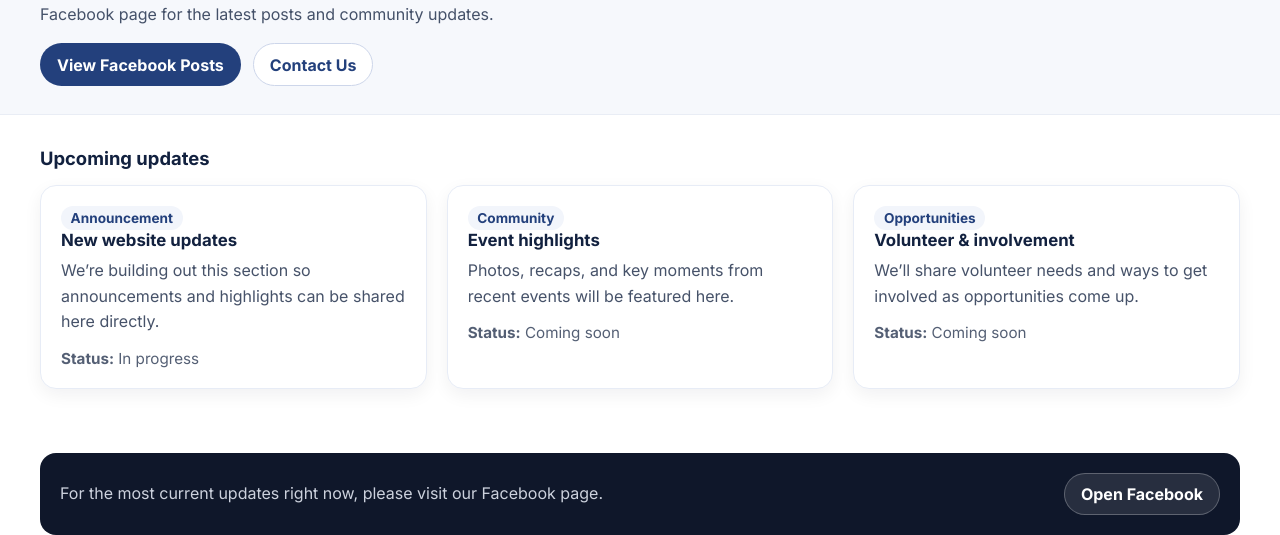
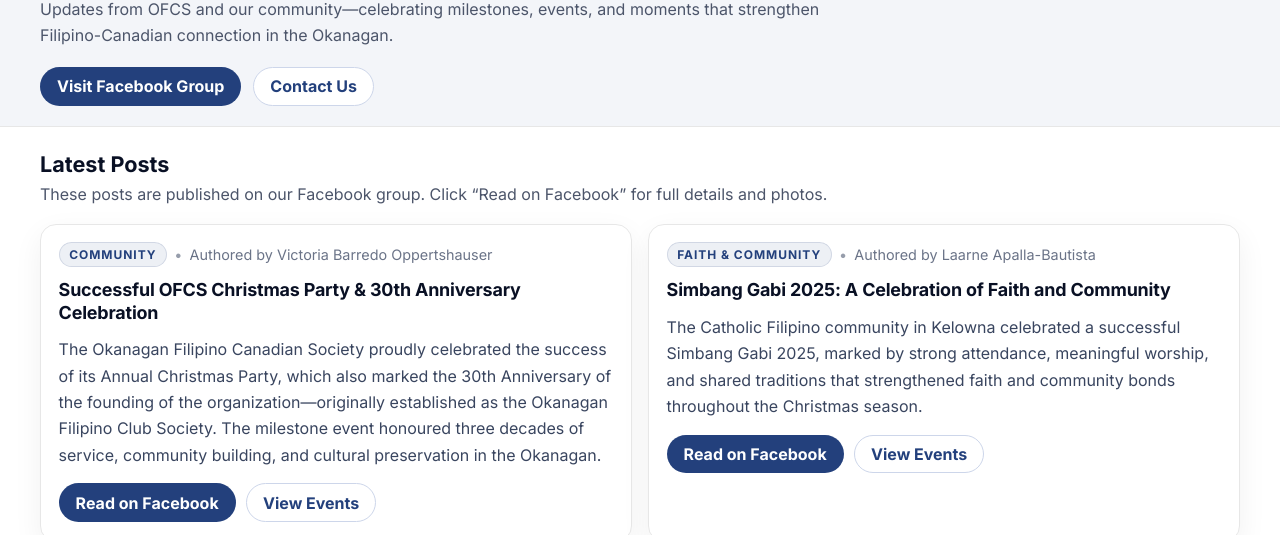
Before and after one commit to dylanr150/okanagan-filipino-canadian-society-website, a plain HTML site: page news.html in a window 1280 px wide. Shown: the part 265-800 px from the top of the page. Drawn offline with Linux system fonts and the light colour scheme.

Commit message:
Updates news
Also minor changes to match made to about us

```diff
--- /dev/null
+++ b/assets/css/news.css
@@ -0,0 +1,251 @@
+/* =========================================================
+   NEWS PAGE
+   Matches theme used on Events/Home
+========================================================= */
+
+.page-content {
+  padding-bottom: 2.25rem;
+}
+
+/* Buttons (safe local fallback if needed) */
+.btn {
+  display: inline-flex;
+  align-items: center;
+  justify-content: center;
+  padding: 0.65rem 1rem;
+  border-radius: 999px;
+  font-weight: 700;
+  text-decoration: none;
+  border: 1px solid transparent;
+  line-height: 1;
+}
+
+.btn.primary {
+  background: #23407c;
+  color: #ffffff;
+}
+
+.btn.primary:hover {
+  filter: brightness(0.95);
+}
+
+.btn.secondary {
+  background: #ffffff;
+  color: #23407c;
+  border-color: #cdd6ea;
+}
+
+.btn.secondary:hover {
+  background: #f2f5fb;
+}
+
+/* HERO */
+.page-hero {
+  padding: 2rem 0 1.25rem;
+  background: #f3f5f9;
+  border-bottom: 1px solid #e7e7e7;
+}
+
+.hero-inner {
+  max-width: 80ch;
+}
+
+.eyebrow {
+  margin: 0 0 0.5rem;
+  font-weight: 700;
+  letter-spacing: 0.06em;
+  text-transform: uppercase;
+  font-size: 0.75rem;
+  opacity: 0.8;
+  color: #23407c;
+}
+
+.page-hero h1 {
+  margin: 0 0 0.65rem;
+  font-size: clamp(1.85rem, 3vw, 2.45rem);
+  line-height: 1.15;
+  color: #091024;
+}
+
+.herop {
+  margin: 0 0 1.15rem;
+  line-height: 1.65;
+  color: #4c556a;
+}
+
+.hero-actions {
+  display: flex;
+  gap: 0.75rem;
+  flex-wrap: wrap;
+}
+
+/* SECTION */
+.section {
+  padding: 1.5rem 0;
+}
+
+.section-head {
+  display: grid;
+  gap: 0.35rem;
+  margin-bottom: 1rem;
+}
+
+.section-title {
+  margin: 0;
+  font-size: 1.35rem;
+  color: #091024;
+}
+
+.section-subtitle {
+  margin: 0;
+  color: #4c556a;
+  line-height: 1.6;
+  max-width: 90ch;
+}
+
+/* NEWS GRID */
+.news-grid {
+  display: grid;
+  grid-template-columns: repeat(2, 1fr);
+  gap: 1rem;
+}
+
+.news-card {
+  background: #ffffff;
+  border: 1px solid #e7e7e7;
+  box-shadow: 0 10px 30px rgba(10, 20, 40, 0.06);
+  border-radius: 16px;
+}
+
+.news-card-inner {
+  padding: 1.1rem 1.1rem 1.2rem;
+  display: grid;
+  gap: 0.75rem;
+}
+
+.news-meta {
+  display: flex;
+  flex-wrap: wrap;
+  align-items: center;
+  gap: 0.45rem;
+  color: #6b7488;
+  font-size: 0.9rem;
+}
+
+.meta-pill {
+  display: inline-flex;
+  align-items: center;
+  padding: 0.25rem 0.6rem;
+  border-radius: 999px;
+  font-size: 0.75rem;
+  font-weight: 800;
+  letter-spacing: 0.08em;
+  text-transform: uppercase;
+  color: #23407c;
+  background: rgba(35, 64, 124, 0.08);
+  border: 1px solid rgba(35, 64, 124, 0.14);
+}
+
+.meta-dot {
+  opacity: 0.7;
+}
+
+.meta-author {
+  color: #6b7488;
+}
+
+.news-title {
+  margin: 0;
+  color: #091024;
+  font-size: 1.12rem;
+  letter-spacing: -0.01em;
+  line-height: 1.25;
+}
+
+.news-excerpt {
+  margin: 0;
+  color: #39455f;
+  line-height: 1.65;
+}
+
+.news-actions {
+  display: flex;
+  flex-wrap: wrap;
+  gap: 0.65rem;
+  margin-top: 0.2rem;
+}
+
+/* MEDIA RELEASE CARD */
+.media {
+  background: #f6f8fc;
+  border-top: 1px solid #e7e7e7;
+}
+
+.media-card {
+  background: #ffffff;
+  border: 1px solid #e7e7e7;
+  box-shadow: 0 10px 30px rgba(10, 20, 40, 0.06);
+  border-radius: 16px;
+  overflow: hidden;
+}
+
+.media-card-inner {
+  display: grid;
+  grid-template-columns: 1.05fr 0.95fr;
+}
+
+.media-copy {
+  padding: 1.1rem 1.1rem 1.2rem;
+  display: grid;
+  gap: 0.75rem;
+}
+
+.media-embed {
+  border-left: 1px solid #e7e7e7;
+  background: #f3f5f9;
+  padding: 1rem;
+  display: grid;
+  align-items: center;
+}
+
+.video-frame {
+  width: 100%;
+  aspect-ratio: 16 / 9;
+  border-radius: 14px;
+  overflow: hidden;
+  border: 1px solid #e7e7e7;
+  box-shadow: 0 10px 22px rgba(10, 20, 40, 0.06);
+  background: #000;
+}
+
+.video-frame iframe {
+  width: 100%;
+  height: 100%;
+  display: block;
+}
+
+/* =========================================================
+   RESPONSIVE
+========================================================= */
+
+@media (max-width: 980px) {
+  .news-grid {
+    grid-template-columns: 1fr;
+  }
+
+  .media-card-inner {
+    grid-template-columns: 1fr;
+  }
+
+  .media-embed {
+    border-left: none;
+    border-top: 1px solid #e7e7e7;
+  }
+}
+
+@media (max-width: 520px) {
+  .news-card-inner,
+  .media-copy {
+    padding: 0.95rem;
+  }
+}
--- a/assets/css/services.css
+++ b/assets/css/services.css
@@ -0,0 +1,293 @@
+/* =========================================================
+   SERVICES PAGE
+   (Scoped styles so your header/footer stay unchanged)
+========================================================= */
+
+.page-content {
+  padding-bottom: 2.25rem;
+}
+
+/* Buttons (keep consistent with your theme) */
+.btn {
+  display: inline-flex;
+  align-items: center;
+  justify-content: center;
+  padding: 0.7rem 1.05rem;
+  border-radius: 999px;
+  font-weight: 700;
+  text-decoration: none;
+  border: 1px solid transparent;
+  line-height: 1;
+}
+
+.btn.primary {
+  background: #23407c;
+  color: #ffffff;
+  box-shadow: 0 12px 28px rgba(35, 64, 124, 0.18);
+}
+
+.btn.primary:hover {
+  filter: brightness(0.95);
+}
+
+.btn.secondary {
+  background: #ffffff;
+  color: #23407c;
+  border-color: #d7deee;
+  box-shadow: 0 10px 24px rgba(10, 20, 40, 0.06);
+}
+
+.btn.secondary:hover {
+  background: rgba(35, 64, 124, 0.06);
+}
+
+/* =========================================================
+   HERO
+========================================================= */
+
+.services-hero {
+  padding: 2.25rem 0 1.75rem;
+  background: #f6f8fc;
+  border-bottom: 1px solid #e7e7e7;
+}
+
+.services-hero-inner {
+  max-width: 90ch;
+}
+
+.intro-eyebrow {
+  margin: 0 0 0.5rem;
+  font-weight: 700;
+  letter-spacing: 0.06em;
+  text-transform: uppercase;
+  font-size: 0.75rem;
+  opacity: 0.8;
+  color: #23407c;
+}
+
+
+.services-hero h1 {
+  margin: 0 0 0.85rem;
+  font-size: clamp(1.9rem, 3.2vw, 2.7rem);
+  letter-spacing: -0.02em;
+  color: #091024;
+  line-height: 1.1;
+}
+
+.services-hero .lead {
+  margin: 0 0 1.25rem;
+  color: #39455f;
+  line-height: 1.7;
+  font-size: 1.05rem;
+}
+
+.hero-actions {
+  display: flex;
+  gap: 0.75rem;
+  flex-wrap: wrap;
+  margin-bottom: 1rem;
+}
+
+.hero-highlights {
+  display: flex;
+  gap: 0.6rem;
+  flex-wrap: wrap;
+}
+
+.pill {
+  background: #f3f5f9;
+  border: 1px solid #e7e7e7;
+  border-radius: 999px;
+  padding: 0.55rem 0.8rem;
+  font-weight: 700;
+  color: #12213f;
+  font-size: 0.92rem;
+}
+
+/* =========================================================
+   SECTION HEAD
+========================================================= */
+
+.section {
+  padding: 2rem 0;
+}
+
+.section-head {
+  display: grid;
+  gap: 0.4rem;
+  margin-bottom: 1rem;
+}
+
+.section-head h2 {
+  margin: 0;
+  color: #091024;
+  font-size: 1.55rem;
+  letter-spacing: -0.01em;
+}
+
+.section-head p {
+  margin: 0;
+  color: #6b7488;
+  line-height: 1.65;
+  max-width: 95ch;
+}
+
+/* =========================================================
+   4 CATEGORY CARDS
+========================================================= */
+
+.service-categories {
+  margin-top: 1rem;
+  display: grid;
+  grid-template-columns: repeat(4, 1fr);
+  gap: 1rem;
+}
+
+.service-cat {
+  background: #ffffff;
+  border: 1px solid #e7e7e7;
+  border-radius: 16px;
+  padding: 1.15rem 1.15rem 1.25rem;
+  box-shadow: 0 10px 30px rgba(10, 20, 40, 0.06);
+  display: grid;
+  gap: 0.75rem;
+}
+
+.service-cat-top {
+  display: grid;
+  gap: 0.25rem;
+}
+
+.service-cat h3 {
+  margin: 0;
+  color: #091024;
+  font-size: 1.05rem;
+  letter-spacing: -0.01em;
+}
+
+.tagline {
+  margin: 0;
+  font-weight: 800;
+  font-size: 0.85rem;
+  color: #23407c;
+  letter-spacing: 0.04em;
+}
+
+.service-cat-desc {
+  margin: 0;
+  color: #39455f;
+  line-height: 1.6;
+}
+
+.mini-list {
+  margin: 0;
+  padding-left: 1.1rem;
+  color: #39455f;
+  line-height: 1.65;
+}
+
+.mini-list li {
+  margin: 0.25rem 0;
+}
+
+/* =========================================================
+   FULL SERVICE LIST (7 items)
+========================================================= */
+
+.service-list {
+  margin-top: 1rem;
+  display: grid;
+  gap: 0.95rem;
+}
+
+.service-item {
+  background: #ffffff;
+  border: 1px solid #e7e7e7;
+  border-radius: 16px;
+  overflow: hidden;
+  box-shadow: 0 10px 30px rgba(10, 20, 40, 0.06);
+}
+
+.service-item-head {
+  padding: 1rem 1.15rem;
+  border-bottom: 1px solid #e7e7e7;
+  background: linear-gradient(to bottom, #ffffff, #fbfcff);
+}
+
+.service-item-head h3 {
+  margin: 0;
+  color: #091024;
+  font-size: 1.1rem;
+  letter-spacing: -0.01em;
+}
+
+.service-item-body {
+  padding: 0.95rem 1.15rem 1.15rem;
+}
+
+.bullets {
+  margin: 0;
+  padding-left: 1.15rem;
+  color: #39455f;
+  line-height: 1.7;
+}
+
+.bullets li {
+  margin: 0.45rem 0;
+}
+
+.bullets strong {
+  color: #12213f;
+}
+
+/* =========================================================
+   CTA
+========================================================= */
+
+.services-cta {
+  margin-top: 1.5rem;
+  border-radius: 16px;
+  border: 1px solid rgba(237, 27, 38, 0.2);
+  background: #fff7f8;
+  padding: 1.25rem;
+  display: flex;
+  align-items: center;
+  justify-content: space-between;
+  gap: 1rem;
+  flex-wrap: wrap;
+}
+
+.services-cta h2 {
+  margin: 0 0 0.25rem;
+  color: #091024;
+  font-size: 1.25rem;
+}
+
+.services-cta p {
+  margin: 0;
+  color: #39455f;
+  line-height: 1.6;
+  max-width: 70ch;
+}
+
+/* =========================================================
+   RESPONSIVE
+========================================================= */
+
+@media (max-width: 1100px) {
+  .service-categories {
+    grid-template-columns: repeat(2, 1fr);
+  }
+}
+
+@media (max-width: 720px) {
+  .service-categories {
+    grid-template-columns: 1fr;
+  }
+
+  .service-item-head,
+  .service-item-body {
+    padding-left: 0.95rem;
+    padding-right: 0.95rem;
+  }
+}
--- a/news.html
+++ b/news.html
@@ -10,7 +10,7 @@
 
 
         <link rel="stylesheet" href="assets/css/main.css">
-        <link rel="stylesheet" href="assets/css/filler.css">
+        <link rel="stylesheet" href="assets/css/news.css">
         <link rel="preconnect" href="https://fonts.googleapis.com">
         <link rel="preconnect" href="https://fonts.gstatic.com" crossorigin>
         <link href="https://fonts.googleapis.com/css2?family=Inter:wght@400;500;700&display=swap" rel="stylesheet">
@@ -103,68 +103,155 @@
     </div>
     </header>
 
-        <main class = "page-content">
-            <section class="page-hero">
-                <div class="container">
-                <h1>News & Updates</h1>
-                <p>
-                    Updates and announcements will be posted here soon. In the meantime, please refer to our Facebook page
-                    for the latest posts and community updates.
+     <main class="page-content">
+        <!-- HERO -->
+        <section class="page-hero" aria-label="News hero">
+            <div class="container">
+            <div class="hero-inner">
+                <p class="eyebrow">News & Updates</p>
+                <h1>Community Highlights</h1>
+                <p class="herop">
+                Updates from OFCS and our community—celebrating milestones, events, and moments that strengthen Filipino-Canadian
+                connection in the Okanagan.
                 </p>
 
                 <div class="hero-actions">
-                    <a class="btn primary" href="https://www.facebook.com/groups/okanaganfilipinoclub" target="_blank" rel="noopener">View Facebook Posts</a>
-                    <a class="btn secondary" href="contact_us.html">Contact Us</a>
+                <a class="btn primary" href="https://www.facebook.com/groups/okanaganfilipinoclub" target="_blank" rel="noopener">
+                    Visit Facebook Group
+                </a>
+                <a class="btn secondary" href="contact_us.html">Contact Us</a>
                 </div>
-                </div>
-            </section>
+            </div>
+            </div>
+        </section>
 
-            <section class="section">
-                <div class="container">
-                <h2 class="section-title">Upcoming updates</h2>
+        <!-- NEWS LIST -->
+        <section class="section" aria-label="News posts">
+            <div class="container">
+            <div class="section-head">
+                <h2 class="section-title">Latest Posts</h2>
+                <p class="section-subtitle">
+                These posts are published on our Facebook group. Click “Read on Facebook” for full details and photos.
+                </p>
+            </div>
 
-                <div class="card-grid">
-                    <div class="card">
-                    <span class="badge">Announcement</span>
-                    <h3>New website updates</h3>
-                    <p>We’re building out this section so announcements and highlights can be shared here directly.</p>
-                    <div class="meta">
-                        <div><strong>Status:</strong> In progress</div>
-                    </div>
+            <div class="news-grid">
+                <!-- Post 1 -->
+                <article class="news-card">
+                <div class="news-card-inner">
+                    <div class="news-meta">
+                    <span class="meta-pill">Community</span>
+                    <span class="meta-dot">•</span>
+                    <span class="meta-author">Authored by Victoria Barredo Oppertshauser</span>
                     </div>
 
-                    <div class="card">
-                    <span class="badge">Community</span>
-                    <h3>Event highlights</h3>
-                    <p>Photos, recaps, and key moments from recent events will be featured here.</p>
-                    <div class="meta">
-                        <div><strong>Status:</strong> Coming soon</div>
+                    <h3 class="news-title">Successful OFCS Christmas Party &amp; 30th Anniversary Celebration</h3>
+
+                    <p class="news-excerpt">
+                    The Okanagan Filipino Canadian Society proudly celebrated the success of its Annual Christmas Party, which also marked
+                    the 30th Anniversary of the founding of the organization—originally established as the Okanagan Filipino Club Society.
+                    The milestone event honoured three decades of service, community building, and cultural preservation in the Okanagan.
+                    </p>
+
+                    <div class="news-actions">
+                    <a
+                        class="btn primary"
+                        href="https://www.facebook.com/groups/okanaganfilipinoclub/permalink/10161645067506363"
+                        target="_blank"
+                        rel="noopener"
+                    >
+                        Read on Facebook
+                    </a>
+                    <a class="btn secondary" href="events.html">View Events</a>
                     </div>
+                </div>
+                </article>
+
+                <!-- Post 2 -->
+                <article class="news-card">
+                <div class="news-card-inner">
+                    <div class="news-meta">
+                    <span class="meta-pill">Faith &amp; Community</span>
+                    <span class="meta-dot">•</span>
+                    <span class="meta-author">Authored by Laarne Apalla-Bautista</span>
                     </div>
 
-                    <div class="card">
-                    <span class="badge">Opportunities</span>
-                    <h3>Volunteer & involvement</h3>
-                    <p>We’ll share volunteer needs and ways to get involved as opportunities come up.</p>
-                    <div class="meta">
-                        <div><strong>Status:</strong> Coming soon</div>
+                    <h3 class="news-title">Simbang Gabi 2025: A Celebration of Faith and Community</h3>
+
+                    <p class="news-excerpt">
+                    The Catholic Filipino community in Kelowna celebrated a successful Simbang Gabi 2025, marked by strong attendance,
+                    meaningful worship, and shared traditions that strengthened faith and community bonds throughout the Christmas season.
+                    </p>
+
+                    <div class="news-actions">
+                    <a
+                        class="btn primary"
+                        href="https://www.facebook.com/groups/okanaganfilipinoclub/permalink/10161700633251363"
+                        target="_blank"
+                        rel="noopener"
+                    >
+                        Read on Facebook
+                    </a>
+                    <a class="btn secondary" href="events.html">View Events</a>
                     </div>
+                </div>
+                </article>
+            </div>
+            </div>
+        </section>
+
+        <!-- MEDIA RELEASES -->
+        <section class="section media" aria-label="Media releases">
+            <div class="container">
+            <div class="section-head">
+                <h2 class="section-title">Media Releases</h2>
+                <p class="section-subtitle">
+                Coverage and interviews featuring OFCS leadership and community initiatives.
+                </p>
+            </div>
+
+            <article class="media-card">
+                <div class="media-card-inner">
+                <div class="media-copy">
+                    <div class="news-meta">
+                    <span class="meta-pill">Media</span>
+                    <span class="meta-dot">•</span>
+                    <span class="meta-author">OMNI TV Interview</span>
+                    </div>
+
+                    <h3 class="news-title">
+                    OFCS President Interviewed by OMNI TV on Filipino Cultural Centre Discussion
+                    </h3>
+
+                    <p class="news-excerpt">
+                    Jordg Lemita, President of the Okanagan Filipino-Canadian Society, was interviewed by OMNI TV in Vancouver, sharing
+                    perspectives on discussions surrounding the proposed Filipino Cultural Centre in the Lower Mainland. The interview
+                    emphasized unity, collaboration, and the importance of inclusive leadership within the Filipino-Canadian community.
+                    </p>
+
+                    <div class="news-actions">
+                    <a class="btn primary" href="https://www.youtube.com/watch?v=mBHXysyosGY" target="_blank" rel="noopener">
+                        Watch on YouTube
+                    </a>
+                    </div>
+                </div>
+
+                <div class="media-embed" aria-label="Embedded video">
+                    <div class="video-frame">
+                    <iframe
+                        src="https://www.youtube-nocookie.com/embed/mBHXysyosGY"
+                        title="OMNI TV Interview"
+                        frameborder="0"
+                        allow="accelerometer; autoplay; clipboard-write; encrypted-media; gyroscope; picture-in-picture; web-share"
+                        allowfullscreen
+                        loading="lazy"
+                    ></iframe>
                     </div>
                 </div>
                 </div>
-            </section>
-
-            <section class="section">
-                <div class="container">
-                <div class="callout">
-                    <p>
-                    For the most current updates right now, please visit our Facebook page.
-                    </p>
-                    <a class="btn secondary" href="https://www.facebook.com/groups/okanaganfilipinoclub" target="_blank" rel="noopener">Open Facebook</a>
-                </div>
-                </div>
-            </section>
-
+            </article>
+            </div>
+        </section>
         </main>
 
 
```
Also changed, not shown: about_us.html (+1 -1 lines).
